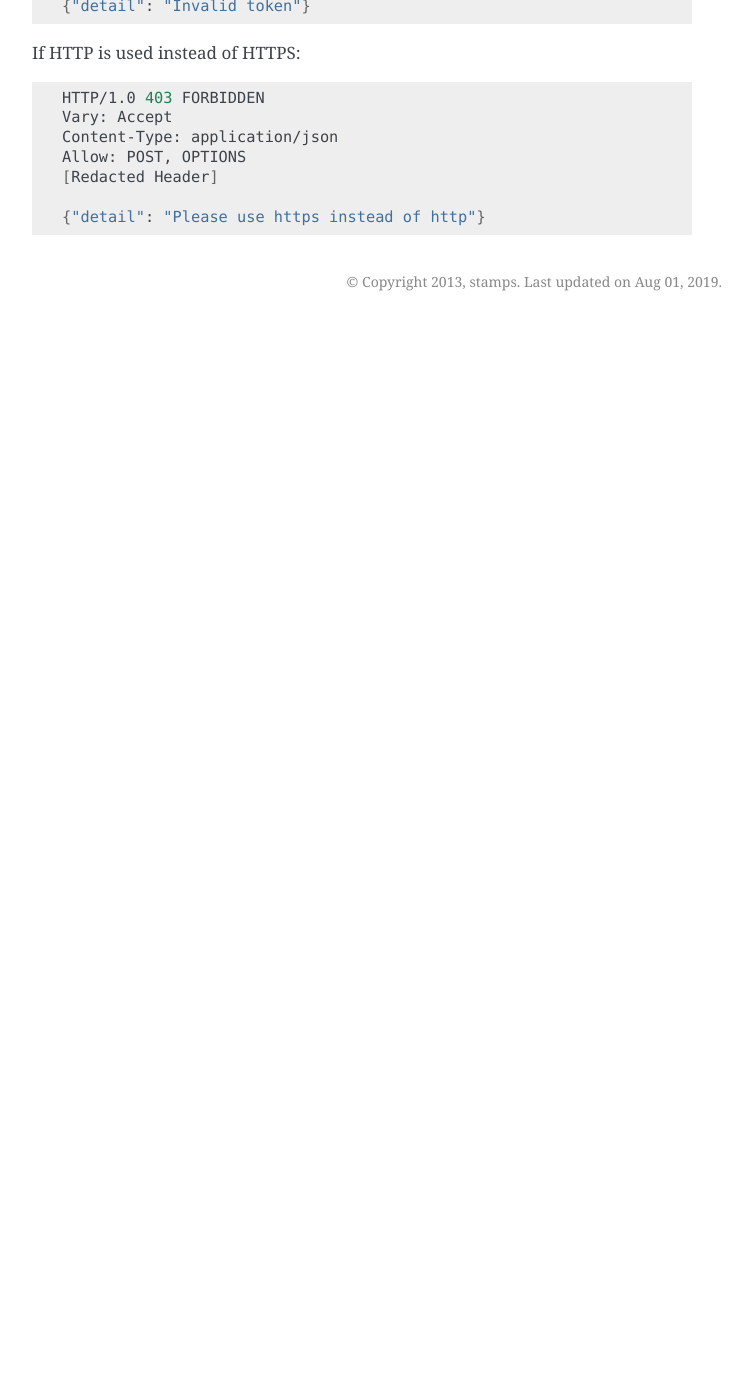
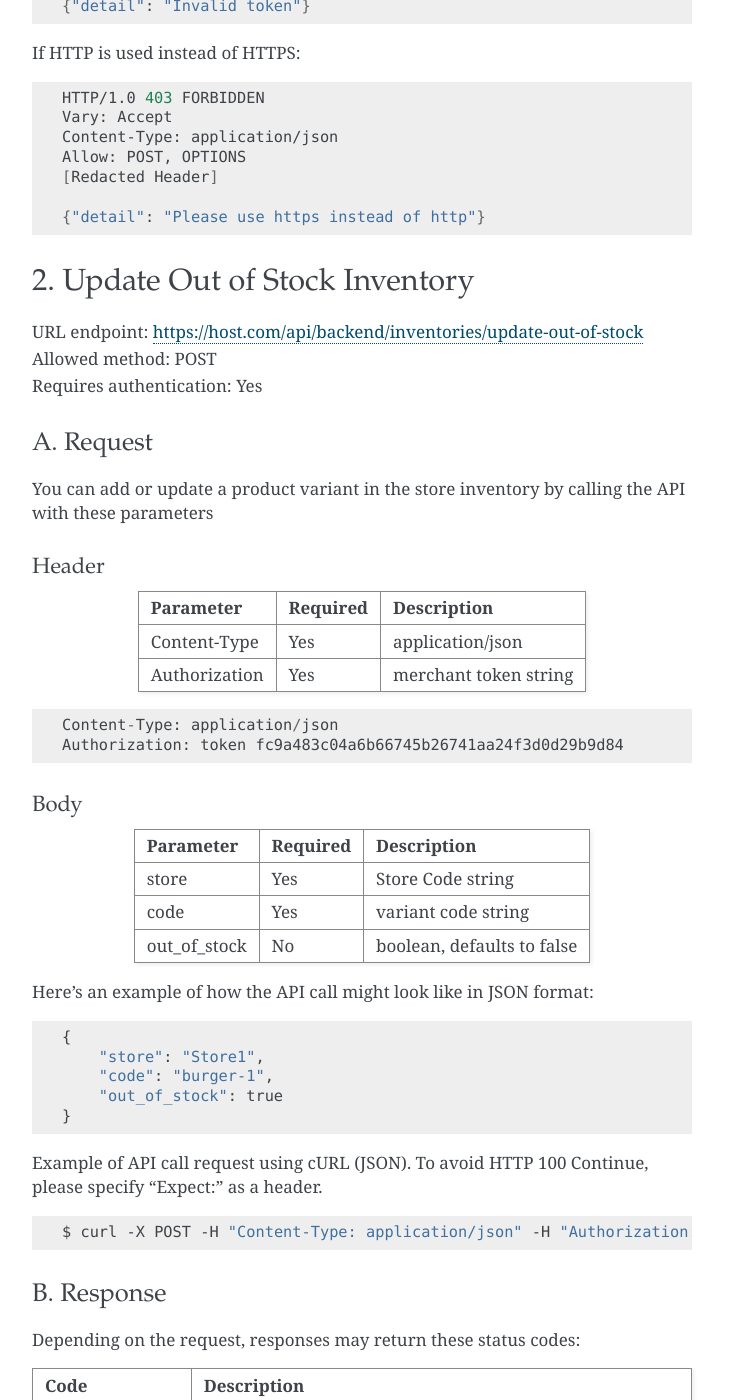
Before and after one commit to ui/stamps-api-docs, a Sphinx documentation site: the page built from source/inventory_api.rst, in a window 1280 px wide and 1400 px high, scrolled down 4198 px. Shown: the whole window, without its empty margins (388-1140 px from the left). Built offline with Sphinx 7.4.7, drawn with Linux system fonts in a browser that asks for light colours; before the commit the page ends 4519 px from its top, so only the background shows below that; some of the changed text lies outside the part shown.

Commit message:
Update inventory_api.rst

```diff
--- a/source/inventory_api.rst
+++ b/source/inventory_api.rst
@@ -63,7 +63,7 @@ Here's an example of how the API call might look like in JSON format:
         "store_code": "Store1",
         "inventories": [
             {
-                "variant_code": "BURGER01",
+                "variant_code": "burger-1",
                 "price": 36364,
                 "out_of_stock": false,
                 "is_active": true
@@ -88,7 +88,7 @@ Example of API call request using cURL (JSON). To avoid HTTP 100 Continue, pleas
 
 .. code-block:: bash
 
-    $ curl -X POST -H "Content-Type: application/json" -H "Authorization: token fc9a483c04a6b66745b26741aa24f3d0d29b9d84" -H "Expect:" https://host.com/api/backend/inventories/update -i -d '{ "store_code": "Store1", "inventories": [{"variant_code": "BURGER01", "price": 36364, "out_of_stock": false, "is_active": true}] }'
+    $ curl -X POST -H "Content-Type: application/json" -H "Authorization: token fc9a483c04a6b66745b26741aa24f3d0d29b9d84" -H "Expect:" https://host.com/api/backend/inventories/update -i -d '{ "store_code": "Store1", "inventories": [{"variant_code": "burger-1", "price": 36364, "out_of_stock": false, "is_active": true}] }'
 
 
 B. Response
@@ -130,7 +130,7 @@ Empty or invalid store_code field
 
 .. code-block:: bash
 
-    HTTP/1.0 401 UNAUTHORIZED
+    HTTP/1.0 400 BAD REQUEST
     Vary: Accept
     Content-Type: application/json
     Allow: POST, OPTIONS
@@ -145,7 +145,7 @@ Empty variant_code field
 
 .. code-block:: bash
 
-    HTTP/1.0 401 UNAUTHORIZED
+    HTTP/1.0 400 BAD REQUEST
     Vary: Accept
     Content-Type: application/json
     Allow: POST, OPTIONS
@@ -163,7 +163,7 @@ Invalid variant_code field
 
 .. code-block:: bash
 
-    HTTP/1.0 401 UNAUTHORIZED
+    HTTP/1.0 400 BAD REQUEST
     Vary: Accept
     Content-Type: application/json
     Allow: POST, OPTIONS
@@ -181,7 +181,7 @@ Empty price field
 
 .. code-block:: bash
 
-    HTTP/1.0 401 UNAUTHORIZED
+    HTTP/1.0 400 BAD REQUEST
     Vary: Accept
     Content-Type: application/json
     Allow: POST, OPTIONS
@@ -199,7 +199,7 @@ Invalid price field
 
 .. code-block:: bash
 
-    HTTP/1.0 401 UNAUTHORIZED
+    HTTP/1.0 400 BAD REQUEST
     Vary: Accept
     Content-Type: application/json
     Allow: POST, OPTIONS
@@ -236,3 +236,208 @@ If HTTP is used instead of HTTPS:
     [Redacted Header]
 
     {"detail": "Please use https instead of http"}
+
+
+2. Update Out of Stock Inventory
+================================
+| URL endpoint: https://host.com/api/backend/inventories/update-out-of-stock
+| Allowed method: POST
+| Requires authentication: Yes
+
+A. Request
+----------
+
+You can add or update a product variant in the store inventory by calling the API with these parameters
+
+Header
+______
+
+=================== =========== =======================
+Parameter           Required    Description
+=================== =========== =======================
+Content-Type        Yes         application/json
+Authorization       Yes         merchant token string
+=================== =========== =======================
+
+.. code-block::
+
+    Content-Type: application/json
+    Authorization: token fc9a483c04a6b66745b26741aa24f3d0d29b9d84
+
+Body
+______
+
+=================== =========== =======================
+Parameter           Required    Description
+=================== =========== =======================
+store               Yes         Store Code string
+code                Yes         variant code string
+out_of_stock        No          boolean, defaults to false
+=================== =========== =======================
+
+Here's an example of how the API call might look like in JSON format:
+
+.. code-block::
+
+    {
+        "store": "Store1",
+        "code": "burger-1",
+        "out_of_stock": true
+    }
+
+
+Example of API call request using cURL (JSON). To avoid HTTP 100 Continue, please specify "Expect:" as a header.
+
+.. code-block:: bash
+
+    $ curl -X POST -H "Content-Type: application/json" -H "Authorization: token fc9a483c04a6b66745b26741aa24f3d0d29b9d84" -H "Expect:" https://host.com/api/backend/inventories/update-out-of-stock -i -d '{ "store": "Store1", "code": "burger-1", "out_of_stock": true }'
+
+
+B. Response
+-----------
+
+
+Depending on the request, responses may return these status codes:
+
+=================== ==============================
+Code                Description
+=================== ==============================
+200                 Everything worked as expected
+400                 Bad Request, usually missing a required parameter
+401                 Unauthorized, usually missing or wrong authentication token
+403                 Forbidden – You do not have permission for this request
+405                 HTTP method not allowed
+500, 502, 503, 504  Something went wrong on Omni's end
+=================== ==============================
+
+
+Here are examples of API responses:
+
+
+If call to inventory API is successful (JSON):
+
+.. code-block:: bash
+
+    HTTP/1.0 200 OK
+    Vary: Accept
+    Content-Type: application/json
+    Allow: POST, OPTIONS
+    [Redacted Header]
+
+    "status: 'ok'"
+
+When some fields don't validate (JSON):
+
+Empty store field
+
+.. code-block:: bash
+
+    HTTP/1.0 400 BAD REQUEST
+    Vary: Accept
+    Content-Type: application/json
+    Allow: POST, OPTIONS
+    [Redacted Header]
+
+    {
+        "error_message": "This field is required.",
+        "error_code": "required",
+        "errors": {
+            "store": "This field is required."
+        }
+    }
+
+Invalid store field
+
+.. code-block:: bash
+
+    HTTP/1.0 400 BAD REQUEST
+    Vary: Accept
+    Content-Type: application/json
+    Allow: POST, OPTIONS
+    [Redacted Header]
+
+    {
+        "error_message": "Select a valid choice. That choice is not one of the available choices.",
+        "error_code": "invalid_choice",
+        "errors": {
+            "store": "Select a valid choice. That choice is not one of the available choices."
+        }
+    }
+
+Empty code field
+
+.. code-block:: bash
+
+    HTTP/1.0 400 BAD REQUEST
+    Vary: Accept
+    Content-Type: application/json
+    Allow: POST, OPTIONS
+    [Redacted Header]
+
+    {
+        "error_message": "This field is required.",
+        "error_code": "required",
+        "errors": {
+            "code": "This field is required."
+        }
+    }
+
+Invalid code field
+
+.. code-block:: bash
+
+    HTTP/1.0 400 BAD REQUEST
+    Vary: Accept
+    Content-Type: application/json
+    Allow: POST, OPTIONS
+    [Redacted Header]
+
+    {
+        "error_message": "Test1 is not a valid variant in store Store1",
+        "error_code": "invalid_code",
+        "errors": {
+            "__all__": "Test1 is not a valid variant in store Store1"
+        }
+    }
+
+Invalid code field (too long)
+
+.. code-block:: bash
+
+    HTTP/1.0 400 BAD REQUEST
+    Vary: Accept
+    Content-Type: application/json
+    Allow: POST, OPTIONS
+    [Redacted Header]
+
+    {
+        "error_message": "Ensure this value has at most 10 characters (it has 13).",
+        "error_code": "max_length",
+        "errors": {
+            "code": "Ensure this value has at most 10 characters (it has 13)."
+        }
+    }
+
+If missing or wrong authentication token:
+
+.. code-block:: bash
+
+    HTTP/1.0 401 UNAUTHORIZED
+    Vary: Accept
+    Content-Type: application/json
+    Allow: POST, OPTIONS
+    [Redacted Header]
+
+    {"detail": "Invalid token"}
+
+If HTTP is used instead of HTTPS:
+
+.. code-block:: bash
+
+    HTTP/1.0 403 FORBIDDEN
+    Vary: Accept
+    Content-Type: application/json
+    Allow: POST, OPTIONS
+    [Redacted Header]
+
+    {"detail": "Please use https instead of http"}
```
